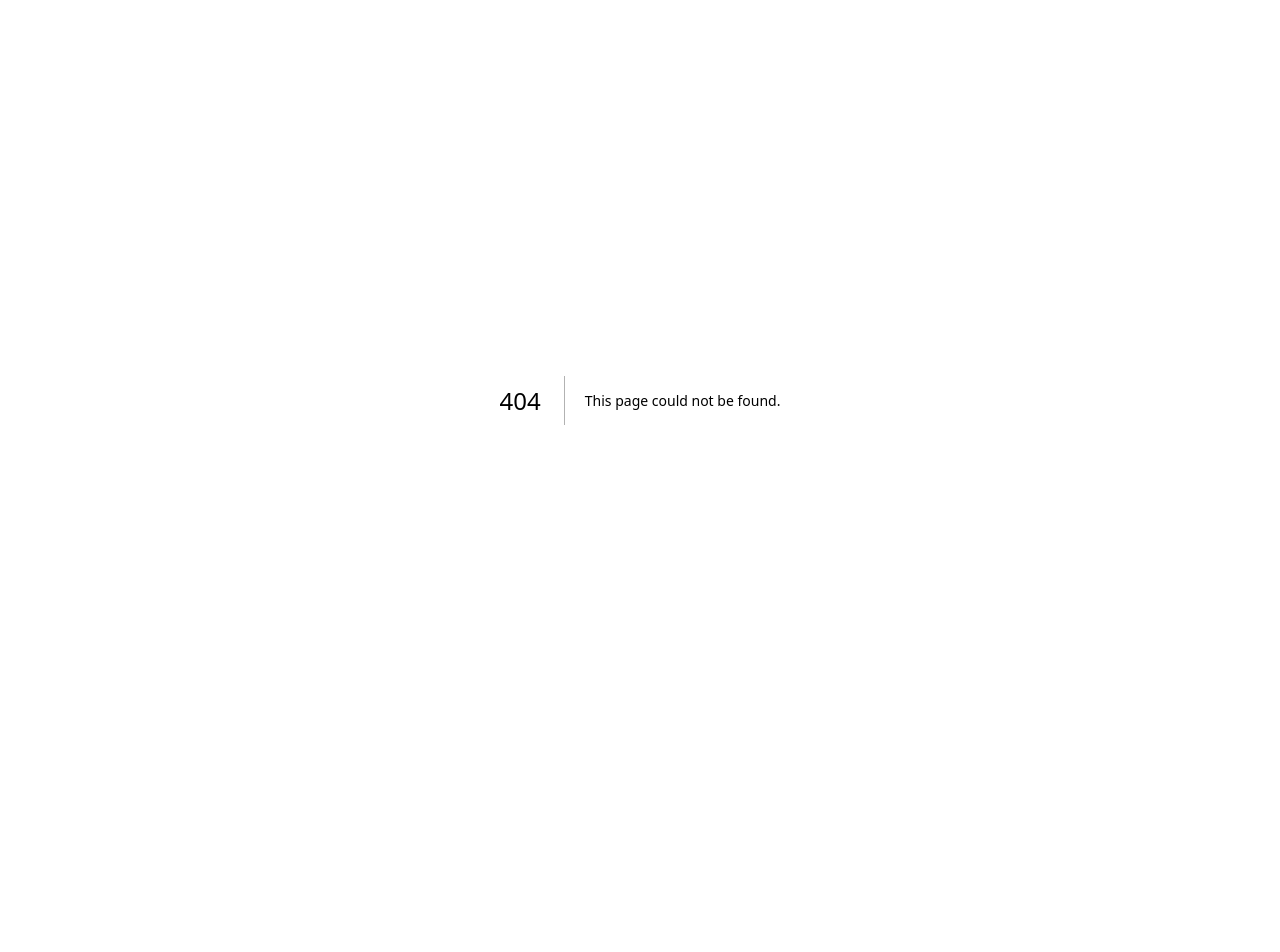
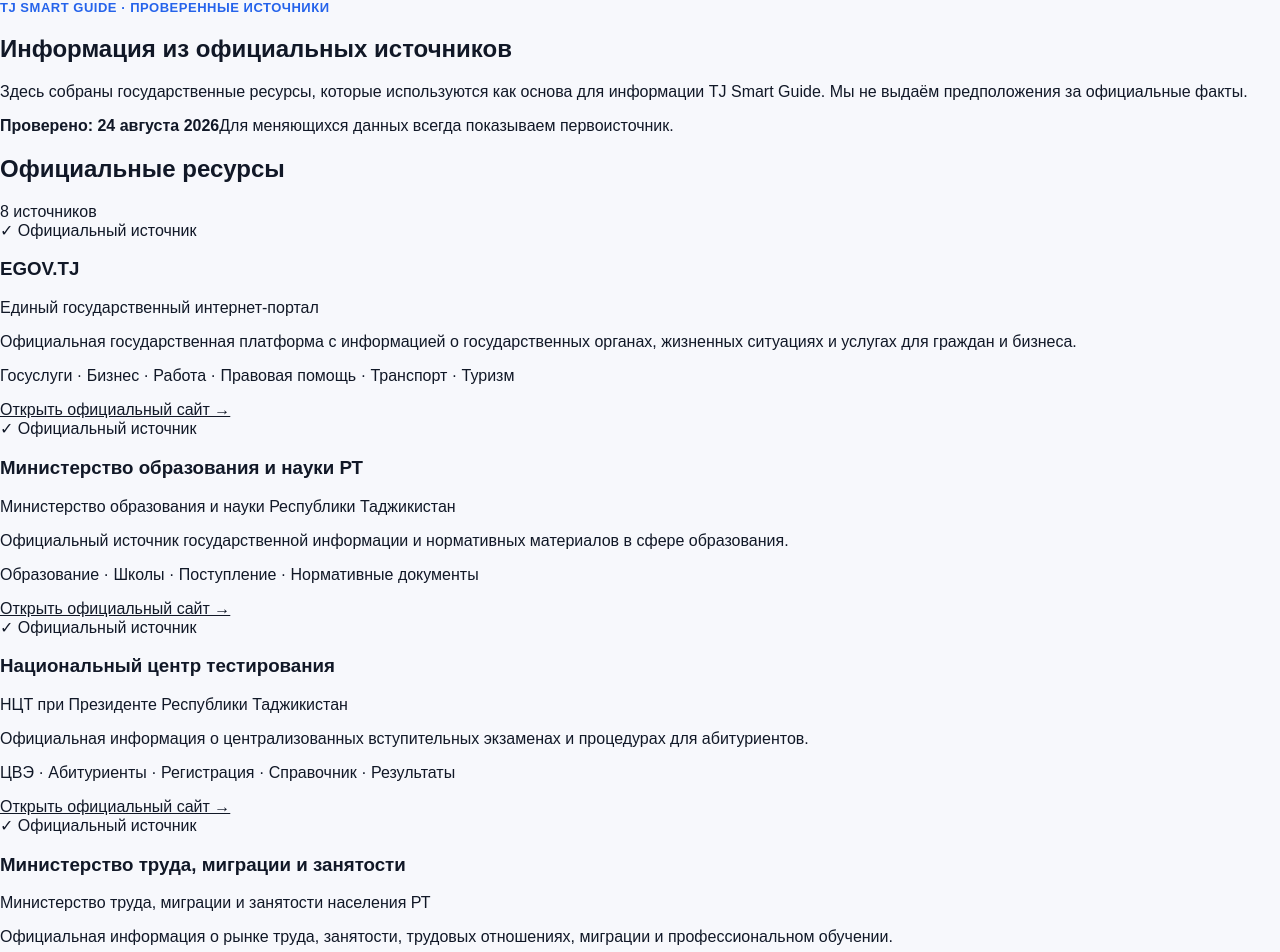
Before and after one commit to anisjanee/TJ-Smart-Guide, a Next.js app in the folder frontend/: page /sources in a window 1280 px wide. Before the commit this address had no page. Shown: the top 952 px of the page. Before the commit the page ends 800 px from the top, so only its background shows below. Built offline with nearby package versions, Linux system fonts and the light colour scheme.

Commit message:
feat: add official Tajikistan sources directory

```diff
--- /dev/null
+++ b/frontend/app/sources/page.tsx
@@ -0,0 +1,109 @@
+const sources = [
+  {
+    name: 'EGOV.TJ',
+    org: 'Единый государственный интернет-портал',
+    areas: 'Госуслуги · Бизнес · Работа · Правовая помощь · Транспорт · Туризм',
+    description: 'Официальная государственная платформа с информацией о государственных органах, жизненных ситуациях и услугах для граждан и бизнеса.',
+    url: 'https://egov.tj/',
+  },
+  {
+    name: 'Министерство образования и науки РТ',
+    org: 'Министерство образования и науки Республики Таджикистан',
+    areas: 'Образование · Школы · Поступление · Нормативные документы',
+    description: 'Официальный источник государственной информации и нормативных материалов в сфере образования.',
+    url: 'https://maorif.tj/',
+  },
+  {
+    name: 'Национальный центр тестирования',
+    org: 'НЦТ при Президенте Республики Таджикистан',
+    areas: 'ЦВЭ · Абитуриенты · Регистрация · Справочник · Результаты',
+    description: 'Официальная информация о централизованных вступительных экзаменах и процедурах для абитуриентов.',
+    url: 'https://www.ntc.tj/',
+  },
+  {
+    name: 'Министерство труда, миграции и занятости',
+    org: 'Министерство труда, миграции и занятости населения РТ',
+    areas: 'Работа · Занятость · Трудовые права · Миграция · Обучение',
+    description: 'Официальная информация о рынке труда, занятости, трудовых отношениях, миграции и профессиональном обучении.',
+    url: 'https://mehnat.tj/ru/',
+  },
+  {
+    name: 'Правовые акты в сфере труда',
+    org: 'Министерство труда, миграции и занятости населения РТ',
+    areas: 'Законы · Кодексы · Программы · Трудовое право',
+    description: 'Официальная подборка нормативных документов в сфере труда и занятости.',
+    url: 'https://www.mehnat.tj/ru/legalacts',
+  },
+  {
+    name: 'Национальный центр законодательства',
+    org: 'Национальный центр законодательства при Президенте РТ',
+    areas: 'Законодательство · Нормативные акты · Правовая информация',
+    description: 'Официальный государственный информационно-аналитический ресурс по законодательству.',
+    url: 'https://www.egov.tj/site/markazi-m-qonunguzori',
+  },
+  {
+    name: 'Цифровые государственные услуги',
+    org: 'ОАО «Удостоверяющие центры, государственные услуги и разработка цифровых программ»',
+    areas: 'Портал госуслуг · ЭДО · ИМЗО · Реестры · Цифровизация',
+    description: 'Официальная информация о цифровой инфраструктуре государственных услуг и связанных государственных системах.',
+    url: 'https://egov.tj/site/jsc-cpd?lang=ru',
+  },
+  {
+    name: 'Министерство экономического развития и торговли',
+    org: 'Министерство экономического развития и торговли РТ',
+    areas: 'Бизнес · Экономика · Государственные услуги · Инвестиции',
+    description: 'Официальный ресурс министерства с информацией о деятельности, услугах и подведомственных организациях.',
+    url: 'https://www.egov.tj/site/rushdiiktisod?lang=ru',
+  },
+];
+
+export default function SourcesPage() {
+  return (
+    <main className="page-shell">
+      <section className="hero-block">
+        <div className="eyebrow">TJ SMART GUIDE · ПРОВЕРЕННЫЕ ИСТОЧНИКИ</div>
+        <h1>Информация из официальных источников</h1>
+        <p>
+          Здесь собраны государственные ресурсы, которые используются как основа
+          для информации TJ Smart Guide. Мы не выдаём предположения за официальные факты.
+        </p>
+        <div className="notice-card">
+          <strong>Проверено: 24 августа 2026</strong>
+          <span>Для меняющихся данных всегда показываем первоисточник.</span>
+        </div>
+      </section>
+
+      <section className="content-section">
+        <div className="section-heading">
+          <h2>Официальные ресурсы</h2>
+          <span>{sources.length} источников</span>
+        </div>
+
+        <div className="card-grid">
+          {sources.map((source) => (
+            <article className="info-card" key={source.name}>
+              <div className="card-topline">
+                <span className="verified-badge">✓ Официальный источник</span>
+              </div>
+              <h3>{source.name}</h3>
+              <p className="muted">{source.org}</p>
+              <p>{source.description}</p>
+              <p className="source-areas">{source.areas}</p>
+              <a className="primary-link" href={source.url} target="_blank" rel="noreferrer">
+                Открыть официальный сайт →
+              </a>
+            </article>
+          ))}
+        </div>
+      </section>
+
+      <section className="notice-card footer-note">
+        <strong>Важно</strong>
+        <span>
+          TJ Smart Guide упрощает поиск и объясняет информацию, но официальные решения,
+          требования, сроки и платежи нужно подтверждать по указанному первоисточнику.
+        </span>
+      </section>
+    </main>
+  );
+}
```
